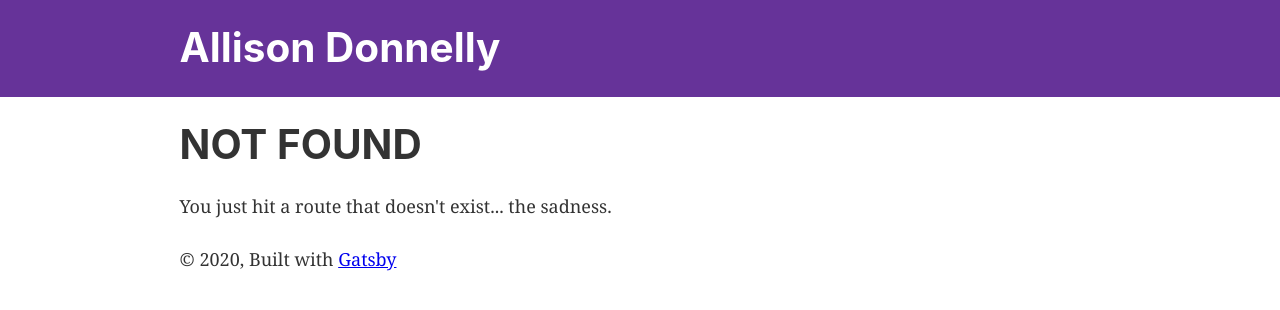
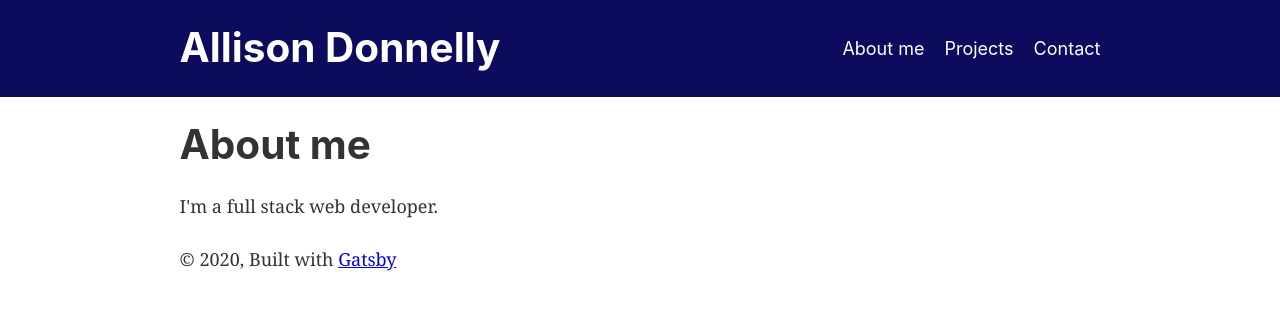
Before and after one commit to allisonkydy/allisondonnelly.me, a Gatsby site: page /about in a window 1280 px wide. Before the commit this address had no page. Built offline with nearby package versions, Linux system fonts and the light colour scheme; Gatsby itself is replaced by a stand-in of ours.

Commit message:
got the pages i need in there (at least it's something)

```diff
--- /dev/null
+++ b/content/navLinks.js
@@ -0,0 +1,14 @@
+export default [
+    {
+      name: 'About me',
+      link: '/about/',
+    },
+    {
+      name: 'Projects',
+      link: '/projects/',
+    },
+    {
+      name: 'Contact',
+      link: '/contact/',
+    },
+  ]
--- a/gatsby-config.js
+++ b/gatsby-config.js
@@ -5,6 +5,7 @@ module.exports = {
     author: `@allisonkydy`,
   },
   plugins: [
+    `gatsby-plugin-styled-components`,
     `gatsby-plugin-react-helmet`,
     {
       resolve: `gatsby-source-filesystem`,
@@ -22,7 +23,7 @@ module.exports = {
         short_name: `Allison Donnelly`,
         start_url: `/`,
         background_color: `#f4f4f4`,
-        theme_color: `#00ba94`,
+        theme_color: `#2d1677`,
         display: `minimal-ui`,
         icon: `src/images/gatsby-icon.png`, // This path is relative to the root of the site.
       },
--- a/package.json
+++ b/package.json
@@ -5,18 +5,21 @@
   "version": "0.1.0",
   "author": "Kyle Mathews <mathews.kyle@gmail.com>",
   "dependencies": {
+    "babel-plugin-styled-components": "^1.10.7",
     "gatsby": "^2.19.7",
     "gatsby-image": "^2.2.39",
     "gatsby-plugin-manifest": "^2.2.39",
     "gatsby-plugin-offline": "^3.0.32",
     "gatsby-plugin-react-helmet": "^3.1.21",
     "gatsby-plugin-sharp": "^2.4.3",
+    "gatsby-plugin-styled-components": "^3.1.20",
     "gatsby-source-filesystem": "^2.1.46",
     "gatsby-transformer-sharp": "^2.3.13",
     "prop-types": "^15.7.2",
     "react": "^16.12.0",
     "react-dom": "^16.12.0",
-    "react-helmet": "^5.2.1"
+    "react-helmet": "^5.2.1",
+    "styled-components": "^5.0.1"
   },
   "devDependencies": {
     "prettier": "^1.19.1"
--- a/src/components/header.js
+++ b/src/components/header.js
@@ -1,21 +1,17 @@
 import { Link } from "gatsby"
 import PropTypes from "prop-types"
 import React from "react"
+import styled from "styled-components"
+import navLinks from "../../content/navLinks"
 
 const Header = ({ siteTitle }) => (
   <header
     style={{
-      background: `rebeccapurple`,
+      background: `#0c0b5e`,
       marginBottom: `1.45rem`,
     }}
   >
-    <div
-      style={{
-        margin: `0 auto`,
-        maxWidth: 960,
-        padding: `1.45rem 1.0875rem`,
-      }}
-    >
+    <Wrapper>
       <h1 style={{ margin: 0 }}>
         <Link
           to="/"
@@ -27,7 +23,14 @@ const Header = ({ siteTitle }) => (
           {siteTitle}
         </Link>
       </h1>
-    </div>
+      <NavLinks>
+          {navLinks.map(link => (
+            <Link key={link.name} to={link.link} activeClassName="active">
+              {link.name}
+            </Link>
+          ))}
+      </NavLinks>
+    </Wrapper>
   </header>
 )
 
@@ -40,3 +43,23 @@ Header.defaultProps = {
 }
 
 export default Header
+
+const Wrapper = styled.div`
+  margin: 0 auto;
+  max-width: 960px;
+  padding: 1.45rem 1.0875rem;
+  display: flex;
+  justify-content: space-between;
+  align-items: center;
+`;
+
+const NavLinks = styled.div`
+
+  a {
+    color: #ffffff;
+    text-decoration: none;
+    font-family: -apple-system, BlinkMacSystemFont, Segoe UI, Roboto, Oxygen,
+    Ubuntu, Cantarell, Fira Sans, Droid Sans, Helvetica Neue, sans-serif;
+    margin-left: 20px;
+  }
+`;
--- /dev/null
+++ b/src/pages/about.js
@@ -0,0 +1,15 @@
+import React from "react"
+import { Link } from "gatsby"
+
+import Layout from "../components/layout"
+import SEO from "../components/seo"
+
+const AboutPage = () => (
+  <Layout>
+    <SEO title="About" />
+    <h1>About me</h1>
+    <p>I'm a full stack web developer.</p>
+  </Layout>
+)
+
+export default AboutPage
--- a/src/pages/index.js
+++ b/src/pages/index.js
@@ -14,7 +14,6 @@ const IndexPage = () => (
     <div style={{ maxWidth: `300px`, marginBottom: `1.45rem` }}>
       <Image />
     </div>
-    <Link to="/page-2/">Go to page 2</Link>
   </Layout>
 )
 
```
Also changed, not shown: src/pages/contact.js (added, +15 -0 lines), src/pages/page-2.js (deleted, +0 -16 lines), src/pages/projects.js (added, +15 -0 lines), 1 other file.
